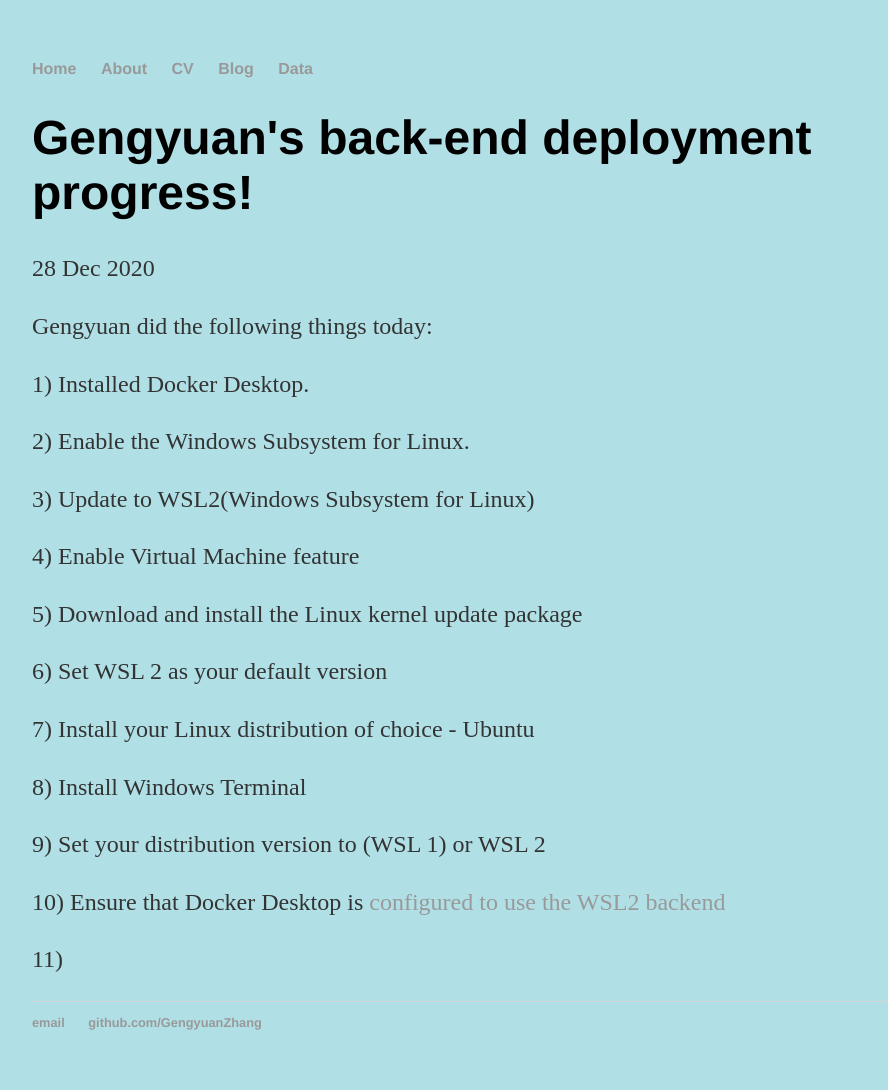
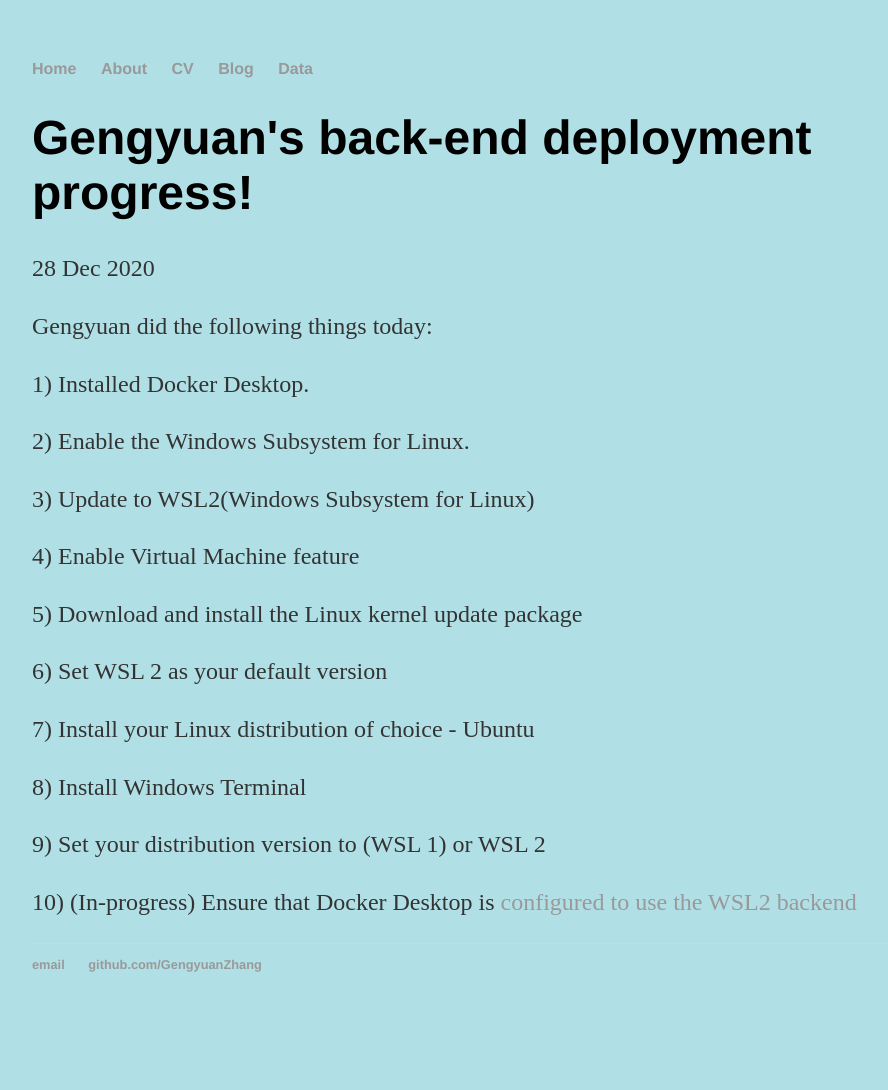
Before and after one commit to GengyuanZhang/GengyuanZhang.github.io, a Jekyll site: the page built from _posts/2020-12-28-gengyuan-zhang-back-end-progress.md, in a window 1280 px wide. Shown: the whole page, without its empty margins (160-1048 px from the left). Built offline with Jekyll 4.4.1, drawn with Linux system fonts in a browser that asks for light colours; after the commit the page ends 1032 px from its top, so only the background shows below that.

Commit message:
Update 2020-12-28-gengyuan-zhang-back-end-progress.md

```diff
--- a/_posts/2020-12-28-gengyuan-zhang-back-end-progress.md
+++ b/_posts/2020-12-28-gengyuan-zhang-back-end-progress.md
@@ -24,6 +24,4 @@ Gengyuan did the following things today:
 
 9) Set your distribution version to (WSL 1) or WSL 2
 
-10) Ensure that Docker Desktop is [configured to use the WSL2 backend](https://docs.docker.com/docker-for-windows/wsl/)
-
-11)
+10) (In-progress) Ensure that Docker Desktop is [configured to use the WSL2 backend](https://docs.docker.com/docker-for-windows/wsl/)
```
